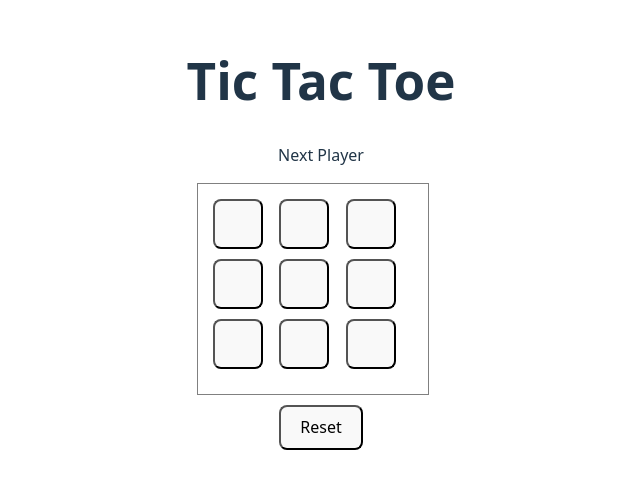
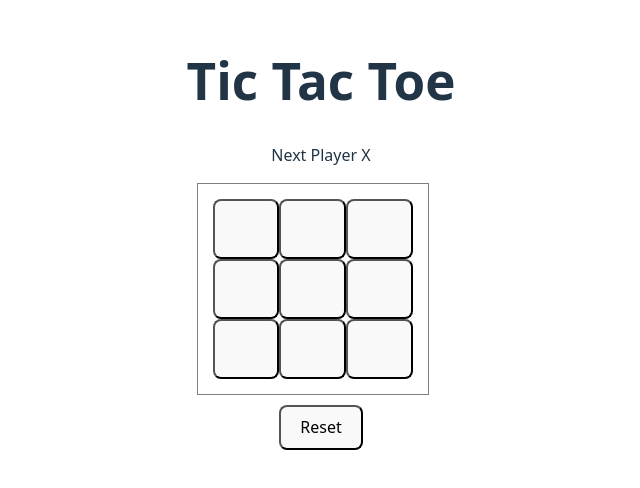
Before and after one commit to abdel1413/TicTacToe, a React (Vite) app: page / in a window 1280 px wide. Shown: the part 166-654 px from the top of the page, without its empty margins (319-959 px from the left). Built offline with nearby package versions, Linux system fonts and the light colour scheme.

Commit message:
got the content display on each click

```diff
--- a/src/TicTacToe.jsx
+++ b/src/TicTacToe.jsx
@@ -1,22 +1,68 @@
-import { useRef } from "react"
+import { useState } from "react"
 
 export const TicTacToe =()=>{
+    const initial = Array(9).fill(null)
+    const [textContent,setTextContent] = useState(initial)
+    const [isNext, setIsNext] = useState(true)
+    const [winner, setWinner] = useState(null)
 
-    const ref = useRef()
+
+    const gameWinner = (squares)=>{
+
+        const possibleWinnings = [[0,1,2],[3,4,5],[6,7,8],[0,3,6],[1,4,7],[2,5,8],[0,4,8],[2,4,6]]
+        for(let [a,b,c] of possibleWinnings){
+            if(squares[a] && squares[a] === squares[b] && squares[a] === squares[c]){
+                return squares[a]
+            }
+        }
+
+        return null;
+
+    }
+
+  const handleClick = (index)=>{
+
+
+    const newText = textContent.slice()
+  newText[index] = isNext? "X":"O";
+  setTextContent(newText)
+
+  const winning = gameWinner(newText)
+
+
+
+    if(winning){
+        setWinner(winning)
+    }else if(newText.every(Boolean)){
+        setWinner("Draw")
+    }else{
+        setIsNext(!isNext)
+    }
+}
+let status
+
+    if(winner ==="Draw"){
+       status = "It is draw";
+    }else if(winner){
+       status = `${winner} wins`;
+    }else{
+       status = `Next Player ${isNext ? "X": "O"} `
+    }
+
+  const handleReset =()=>{
+      setTextContent(initial)
+      setWinner(null)
+      setIsNext(true)
+
+  }
     return (<>
     <h1>Tic Tac Toe</h1>
-    <p>Next Player<span ref={ref}></span></p>
-    <div className="btn-container">
-        <button className="square"></button>
-        <button className="square"></button>
-        <button className="square"></button>
-        <button className="square"></button>
-        <button className="square"></button>
-        <button className="square"></button>
-        <button className="square"></button>
-        <button className="square"></button>
-        <button className="square"></button>
+    <p>{status}</p>
+    <div className="btn-container" >
+        {textContent.map((value, i)=>{
+            return <button key={i} onClick={()=>handleClick(i)} >{value}</button>
+        })}
     </div>
-    <button>Reset</button>
+    <button onClick={handleReset}>Reset</button>
     </>)
 }
--- a/src/index.css
+++ b/src/index.css
@@ -47,14 +47,13 @@ h1 {
 }
 button {
   border-radius: 8px;
-
   padding: 0.6em 1.2em;
   font-size: 1em;
   font-weight: 500;
   font-family: inherit;
 
   cursor: pointer;
-  transition: border-color 0.25s;
+
 }
 button:hover {
   border-color: #646cff;
```
